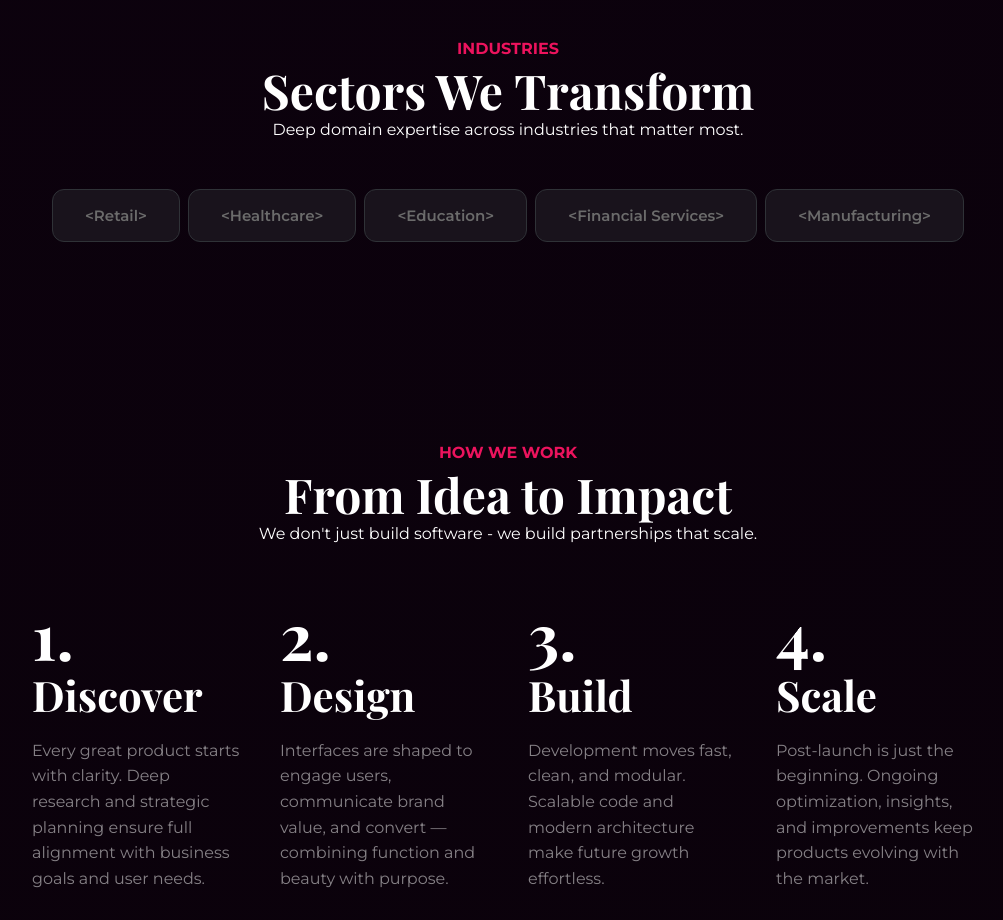
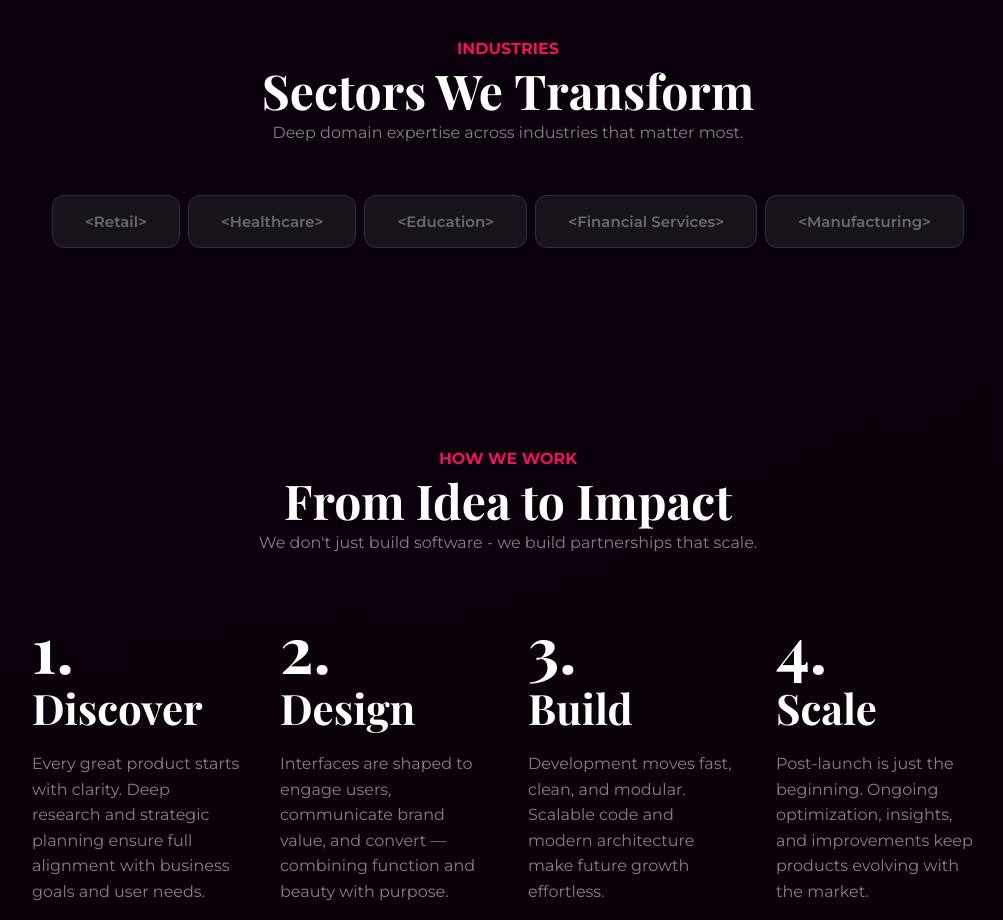
Before and after one commit to Ahmedkhn143/Horizonxt, a plain HTML site: page index.html in a window 1280 px wide. Shown: the part 1960-2880 px from the top of the page, without its empty margins (132-1135 px from the left). Drawn offline with nearby package versions, Linux system fonts and the light colour scheme.

Commit message:
Fix GitHub Pages stylesheet path and description class typos

```diff
--- a/index.html
+++ b/index.html
@@ -4,7 +4,7 @@
     <meta charset="UTF-8" />
     <meta name="viewport" content="width=device-width, initial-scale=1.0" />
     <title>Horizonxt-Clone</title>
-    <link rel="stylesheet" href="../CSS/style.css" />
+    <link rel="stylesheet" href="CSS/style.css" />
   </head>
 
   <body>
@@ -142,7 +142,7 @@
         <div class="text-center">
           <strong class="section-label">INDUSTRIES</strong>
           <h2 class="section-title">Sectors We&nbsp;Transform</h2>
-          <p class="section-decription">
+          <p class="section-description">
             Deep domain expertise across industries that matter most.
           </p>
         </div>
@@ -167,7 +167,7 @@
         <div class="text-center">
           <strong class="section-label">HOW WE WORK</strong>
           <h2 class="section-title">From Idea to Impact</h2>
-          <p class="section-decription">
+          <p class="section-description">
             We don't just build software - we build partnerships that scale.
           </p>
         </div>
```
